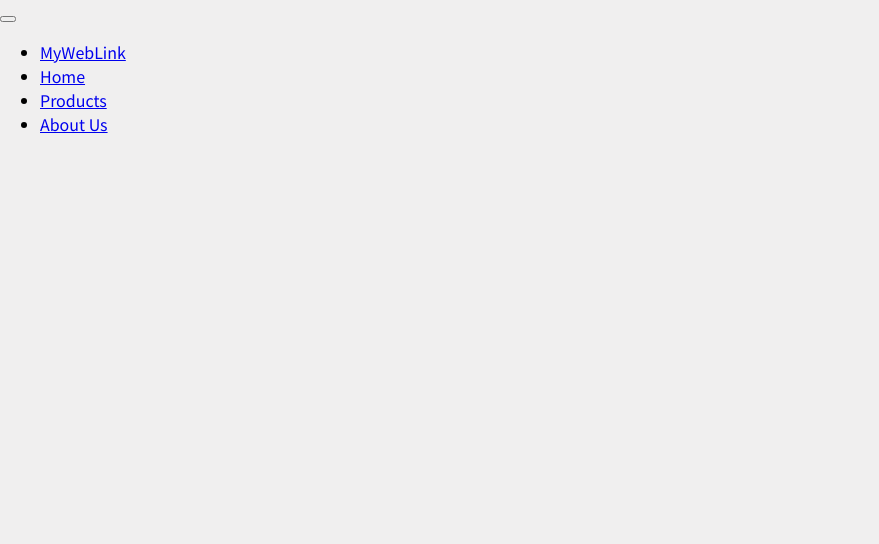
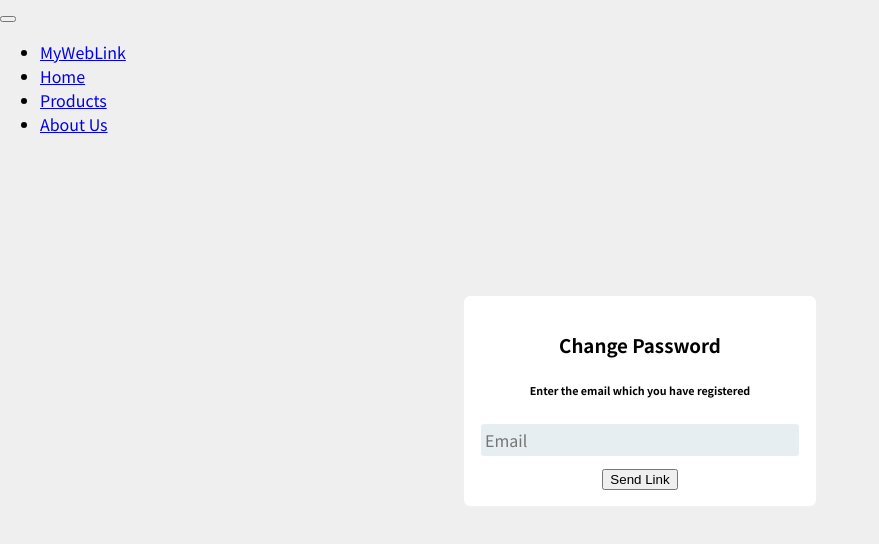
Before and after one commit to AdityaPratap24/final-expense-tracker-react, a React (Create React App) app: page /forget in a window 1280 px wide. Shown: the top 544 px of the page, without its empty margins (0-879 px from the left). Built offline with nearby package versions, Linux system fonts and the light colour scheme; the HTML template or start-up script is replaced by a standard one.

Commit message:
fourth commit

```diff
--- a/src/App.js
+++ b/src/App.js
@@ -3,6 +3,7 @@
 import DummyScreen from './Components/Layout/DummyScreen';
 import Navbar from './Components/Layout/Navbar'
 import ProfileDetails from './Components/Layout/ProfileDetails';
+import ForgetPasswordPage from './Components/Pages/ForgetPasswordPage';
 import Login from './Components/Pages/Login';
 function App() {
   return (
@@ -11,6 +12,9 @@
       <Switch>
         <Route exact path='/'>
           <Login />
+        </Route>
+        <Route exact path='/forget'>
+          <ForgetPasswordPage />
         </Route>
         <Route exact path='/profile'>
           <DummyScreen />
--- /dev/null
+++ b/src/Components/Pages/ForgetPasswordPage.js
@@ -0,0 +1,57 @@
+import React, { useRef } from 'react'
+import { useHistory } from 'react-router-dom';
+import './Login.Module.css'
+
+const ForgetPasswordPage = () => {
+    const enteredEmail=useRef();
+    const history=useHistory();
+    const submitHandler=async(e)=>{
+        e.preventDefault();
+        try {
+            let responce = await fetch(
+                'https://identitytoolkit.googleapis.com/v1/accounts:sendOobCode?key=AIzaSyB7_MYIxXslBhdwbwg4vFCvLqF4rsOW3_o',
+                {
+                    method: 'POST',
+                    body: JSON.stringify({
+                        "requestType":"PASSWORD_RESET",
+                        "email":enteredEmail.current.value
+                    }),
+                    headers: {
+                        'Content-Type': 'application/json',
+                    },
+                }
+            )
+            if (responce.ok) {
+                let data = await responce.json();
+                console.log("Authantication Token:",data);
+                let errorMessage = 'Password reset request has been sent';
+                alert(errorMessage);
+                history.push("/")
+            } else {
+                alert("Check the email which you have entered")
+                throw new Error("something went wrong");
+            }
+        } catch (error) {
+            console.log(error)
+        }
+
+    }
+    return (
+        <div>
+            <section className='auth'>
+                <h3 className='text-center'>Change Password</h3>
+            <h6 className='my-3'>Enter the email which you have registered</h6>
+            <form >
+                <div className="control">
+                    <input type='email' id='email' placeholder='Email' ref={enteredEmail}/>
+                </div>
+                <div >
+                    <button className="btn btn-primary border w-100" onClick={submitHandler}>Send Link</button>
+                </div>
+            </form>
+            </section>
+        </div>
+    )
+}
+
+export default ForgetPasswordPage
--- a/src/Components/Pages/Login.js
+++ b/src/Components/Pages/Login.js
@@ -1,5 +1,5 @@
 import React, { useContext, useRef } from 'react'
-import { useHistory } from 'react-router-dom';
+import { Link, useHistory } from 'react-router-dom';
 import { expContext } from '../Store/ExpenseContext';
 import './Login.Module.css'
 
@@ -140,6 +140,7 @@
                     </div>}
                     <div >
                         <button className="btn btn-primary border w-100" onClick={submitHandler}>{!ctx.login ? "Sign Up" : "Login"}</button>
+                       {!ctx.login && <Link className='nav-link active' to="/forget">forget password?</Link>}
                     </div>
                 </form>
                 <div>
```
